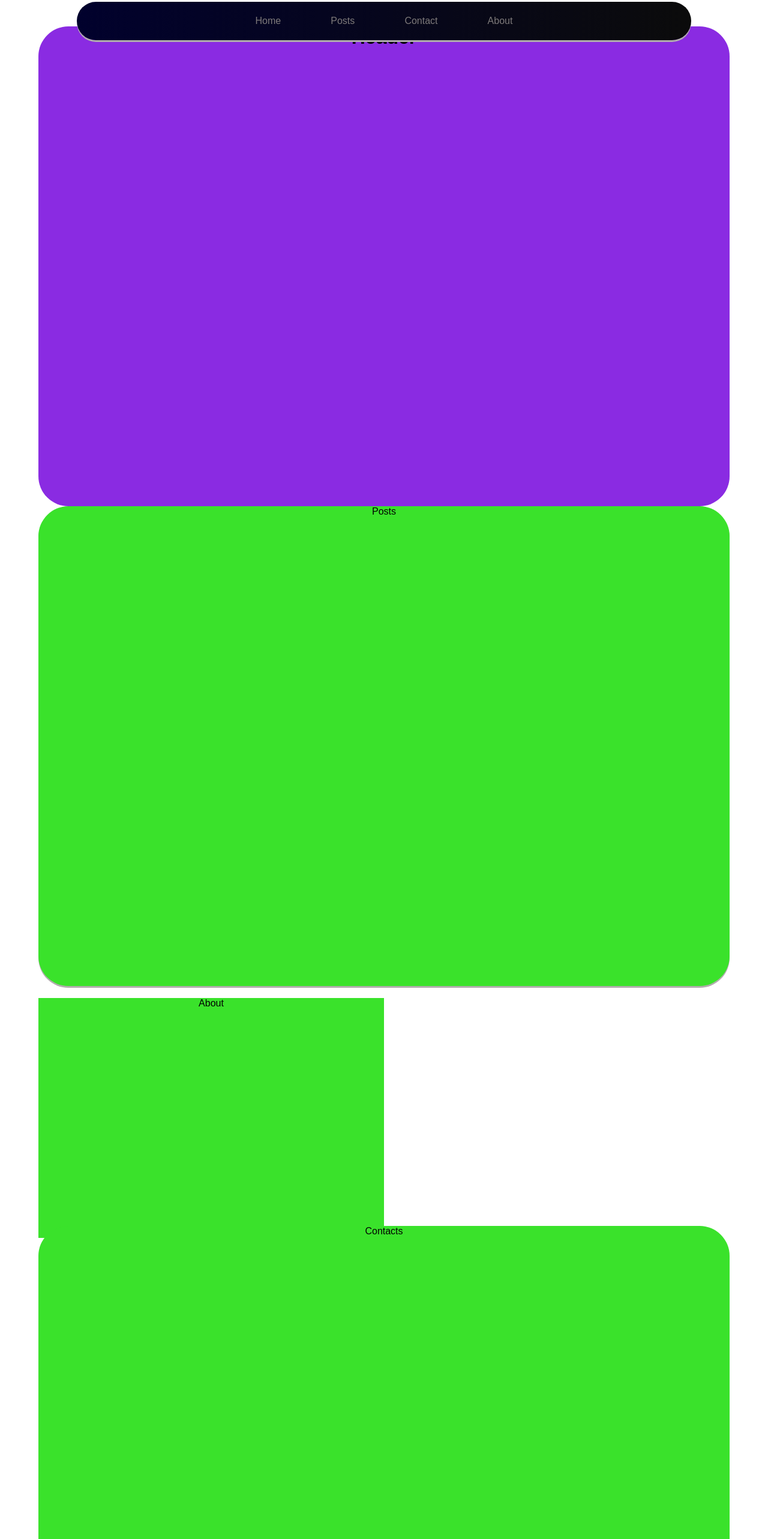
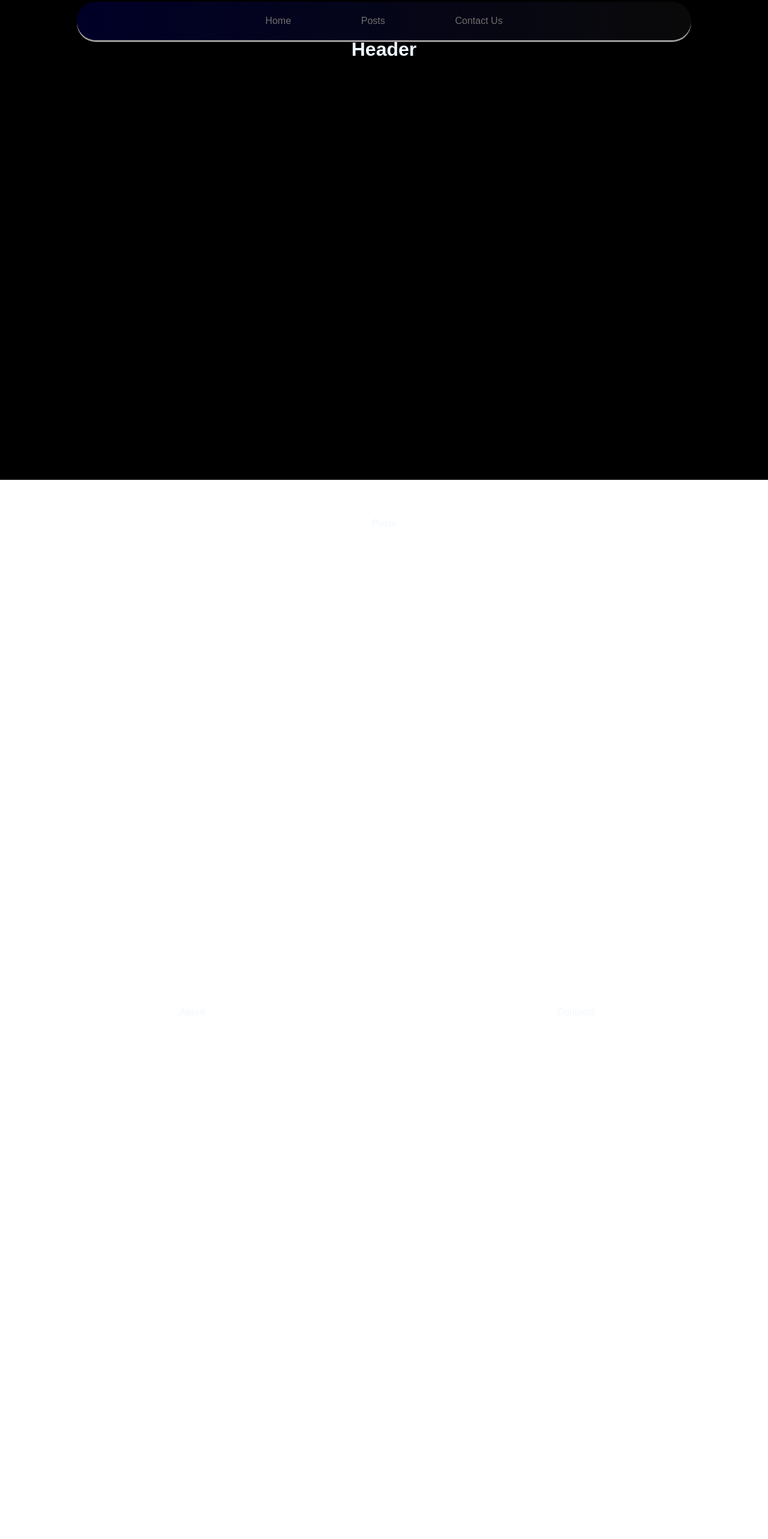
Before and after one commit to divyansh-tamrakar/peace-hub, a React (Create React App) app: page / in a window 1280 px wide. Shown: the top 2566 px of the page at 60% size. After the commit the page ends 2159 px from the top, so only its background shows below. Built offline with nearby package versions, Linux system fonts and the light colour scheme; the HTML template or start-up script is replaced by a standard one.

Commit message:
Added Particles.js and improved some designing

```diff
--- a/package.json
+++ b/package.json
@@ -10,6 +10,9 @@
     "react-dom": "^18.2.0",
     "react-scripts": "5.0.1",
     "react-scroll": "^1.8.7",
+    "react-tsparticles": "^2.3.0",
+    "tsparticles": "^2.3.0",
+    "tsparticles-slim": "^2.3.0",
     "web-vitals": "^2.1.4"
   },
   "scripts": {
--- a/src/App.css
+++ b/src/App.css
@@ -1,5 +1,12 @@
 .App {
   text-align: center;
+}
+
+.footer {
+  display: flex;
+  justify-content: space-around;
+  align-items: center;
+  margin-top: 15px;
 }
 
 ::-webkit-scrollbar {
--- a/src/components/About/About.css
+++ b/src/components/About/About.css
@@ -8,9 +8,8 @@
 }
 
 .about {
-    height: 50vh;
+    height: 60vh;
     width: 45%;
     position: relative;
-    left: 5%;
-    background-color: rgb(58, 226, 43);
+    color: aliceblue;
 }
--- a/src/components/Contacts/Contacts.css
+++ b/src/components/Contacts/Contacts.css
@@ -8,12 +8,8 @@
 }
 
 .contact {
-    height: 100vh;
-    width: 90%;
+    height: 60vh;
+    width: 45%;
     position: relative;
-    left: 5%;
-    background-color: rgb(58, 226, 43);
-    top: -20px;
-    /* box-shadow: 0px 3px 0px 0px rgb(177, 173, 173); */
-    border-radius: 50px;
+    color: aliceblue;
 }
--- a/src/components/Header/Header.css
+++ b/src/components/Header/Header.css
@@ -9,12 +9,5 @@
 
 .header {
     height: 100vh;
-    width: 90%;
-    position: relative;
-    left: 5%;
-    background-color: blueviolet;
-    top: -20px;
-    border-radius: 50px;
-    /* border-top-right-radius: 50px; */
-    /* border-top-left-radius: 50px; */
+    color: aliceblue;
 }
--- a/src/components/Header/Header.jsx
+++ b/src/components/Header/Header.jsx
@@ -1,10 +1,12 @@
 import React from 'react'
 import '../Header/Header.css'
+import Particlests from '../tsParticles'
 
 const Header = () => {
   return (
     <div className='header' id='headerId'>
         <h1>Header</h1>
+        <Particlests id="tsparticles" />
     </div>
   )
 }
--- a/src/components/Navigation/NavBar.css
+++ b/src/components/Navigation/NavBar.css
@@ -21,6 +21,7 @@
   position: relative;
   position: sticky;
   z-index: 1;
+  opacity: 0.9;
   top: 2.5px;
   left: 10%;
   border-radius: 50px;
--- a/src/components/Navigation/NavBar.jsx
+++ b/src/components/Navigation/NavBar.jsx
@@ -13,11 +13,11 @@ const NavBar = () => {
           <Link className="links" to="postId" smooth={true} duration={1000}>Posts</Link>
         </li>
         <li>
-          <Link className="links" to="contactId" smooth={true} duration={1000}>Contact</Link>
+          <Link className="links" to="contactId" smooth={true} duration={1000}>Contact Us</Link>
         </li>
-        <li>
+        {/* <li>
           <Link className="links" to="aboutId" smooth={true} duration={1000}>About</Link>
-        </li>
+        </li> */}
       </ul>
     </nav>
   )
--- a/src/components/Posts/Posts.css
+++ b/src/components/Posts/Posts.css
@@ -9,11 +9,5 @@
 
 .post {
     height: 100vh;
-    width: 90%;
-    position: relative;
-    left: 5%;
-    background-color: rgb(58, 226, 43);
-    top: -20px;
-    box-shadow: 0px 3px 0px 0px rgb(177, 173, 173);
-    border-radius: 50px;
+    color: aliceblue;
 }
--- /dev/null
+++ b/src/components/tsParticles.jsx
@@ -0,0 +1,60 @@
+import Particles from "react-tsparticles";
+import { loadSlim } from "tsparticles-slim";
+import { useCallback, useMemo } from "react";
+
+const Particlests = (props) => {
+    const options = useMemo(() => {
+      return {
+        background: {
+          color: "#000",
+        },
+        fullScreen: {
+          enable: true,
+          zIndex: -1,
+        },
+        interactivity: {
+          events: {
+            onClick: {
+              enable: true,
+              mode: "push",
+            },
+            onHover: {
+              enable: true,
+              mode: "repulse",
+            },
+          },
+          modes: {
+            push: {
+              quantity: 5,
+            },
+            repulse: {
+              distance: 100,
+            },
+          },
+        },
+        particles: {
+          links: {
+            enable: true,
+            distance: 200,
+          },
+          move: {
+            enable: true,
+            speed: { min: 1, max: 5 },
+          },
+          opacity: {
+            value: { min: 0.3, max: 0.7 },
+          },
+          size: {
+            value: { min: 1, max: 3 },
+          },
+        },
+      };
+    }, []);
+    const particlesInit = useCallback((engine) => {
+      loadSlim(engine);
+    }, []);
+
+    return <Particles id={props.id} init={particlesInit} options={options} />;
+  };
+
+export default Particlests
```
Also changed, not shown: 1 other file (tests, documents, lock files or other folders).
